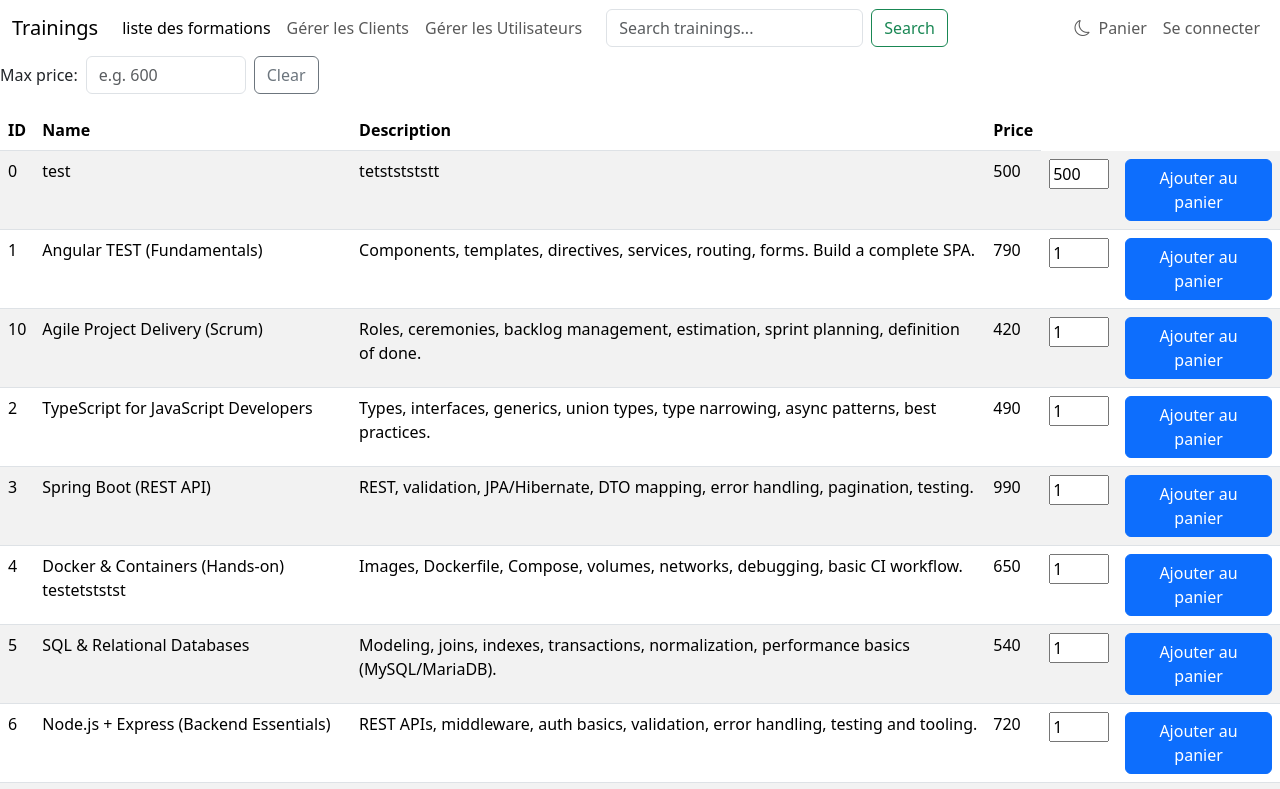
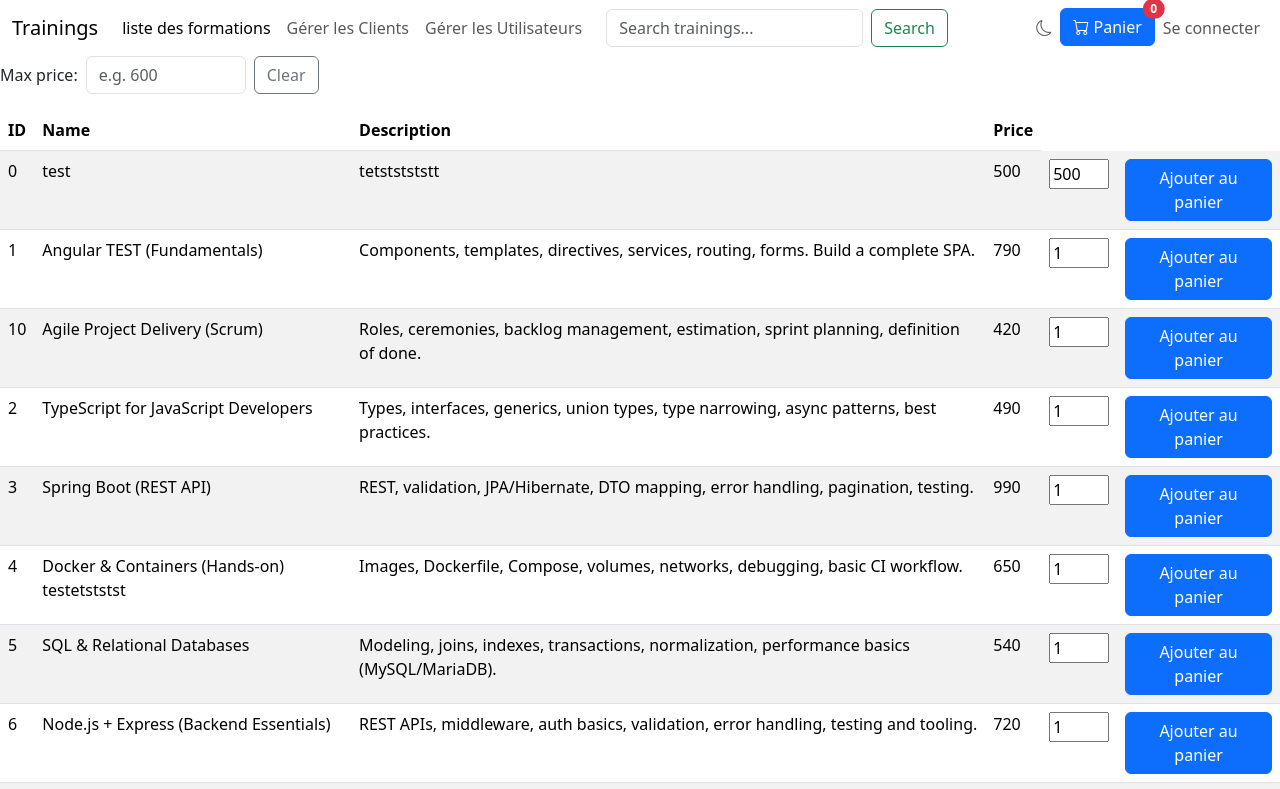
Before and after one commit to remicampistron512/training-front-app, an Angular app: page /trainings in a window 1280 px wide. Shown: the top 789 px of the page. Built offline with nearby package versions, Linux system fonts and the light colour scheme; data requests are answered from the project's data file.

Commit message:
ajout du décompte des items dans le panier

```diff
--- a/src/app/app.html
+++ b/src/app/app.html
@@ -58,7 +58,7 @@
       <!-- Right nav -->
       <ul class="navbar-nav ms-auto">
         <li class="">
-        <button type="button" class="align-bottom mt-2 btn btn-link nav-link p-0" (click)="theme.toggle()" aria-label="Toggle dark mode">
+        <button type="button" class="align-bottom mt-2 mx-2 btn btn-link nav-link p-0" (click)="theme.toggle()" aria-label="Toggle dark mode">
           @if (theme.isDark) {
             <i class="bi bi-sun"></i>
           } @else {
@@ -67,9 +67,13 @@
         </button>
         </li>
         <li class="nav-item">
-          <a class="nav-link" routerLink="/cart" routerLinkActive="active">
+
+          <button type="button" class="btn btn-primary position-relative">
+            <i class="bi bi-cart"></i>
             Panier
-          </a>
+            <span class="position-absolute top-0 start-100 translate-middle badge rounded-pill bg-danger">{{cartService.getTrainings().length}}</span>
+
+          </button>
         </li>
         @if (!authService.isLoggedIn()) {
           <li class="nav-item">
--- a/src/app/app.ts
+++ b/src/app/app.ts
@@ -4,6 +4,7 @@ import { filter } from 'rxjs/operators';
 import { SearchBar } from './components/search-bar/search-bar';
 import {AuthService} from './services/auth/auth.service';
 import {ThemeService} from './services/theme.service';
+import {CartService} from './services/cart/cart.service';
 
 
 @Component({
@@ -18,8 +19,9 @@ export class App implements OnInit{
   authService ;
   showSearchBar = false;
 
-  constructor(private router: Router, authService:AuthService, public theme:ThemeService) {
+  constructor(private router: Router, authService:AuthService,public cartService:CartService, public theme:ThemeService) {
     this.authService = authService;
+    this.cartService = cartService;
     this.router.events
       .pipe(
         filter(e => e instanceof NavigationEnd)
```
